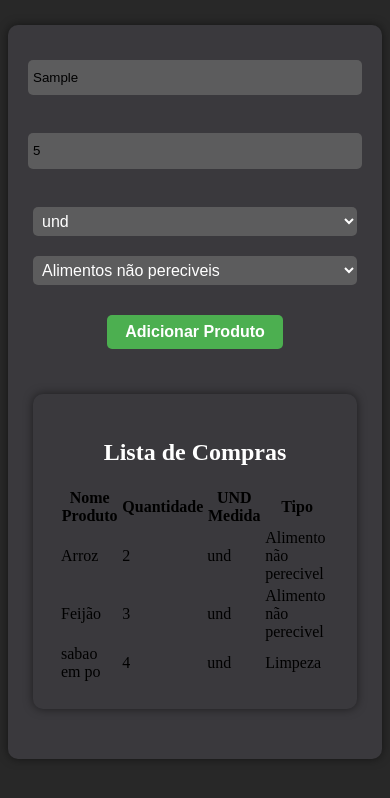
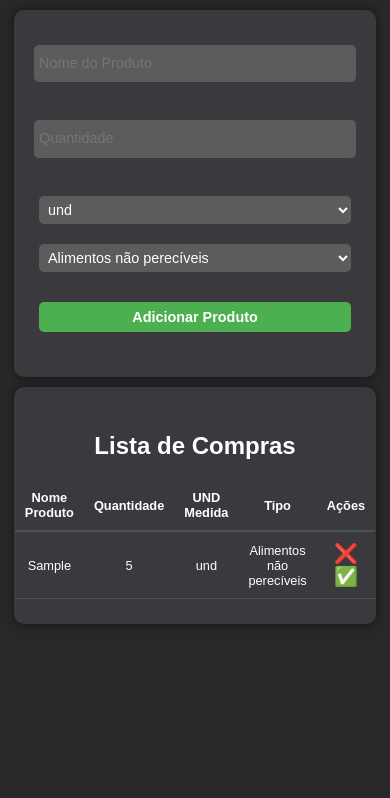
Before and after one commit to Marcelo-115/listadecompras, a plain HTML site: page index.html in a window 390 px wide. Both pictures are taken after typing "Sample", "5" into the empty fields and a click on the button "Adicionar Produto". Drawn offline with Linux system fonts and the light colour scheme.

Commit message:
Add files via upload

```diff
--- a/index.html
+++ b/index.html
@@ -4,31 +4,36 @@
 <head>
     <meta charset="UTF-8">
     <meta name="viewport" content="width=device-width, initial-scale=1.0">
+    <title>Lista de Compras</title>
     <link rel="stylesheet" href="style.css">
-    <title>Lista de Compras</title>
 </head>
 
 <body>
     <div class="content">
         <div class="formulario">
-            <input type="text" placeholder="Nome Produtos"> <br>
-            <input type="number" placeholder="Quantidade"> <br>
+            <input type="text" id="nome_produto" placeholder="Nome do Produto"><br>
+            <input type="number" id="quantidade_produto" placeholder="Quantidade"><br>
+
             <select name="unidade-medida" id="und_med">
                 <option value="und">und</option>
-                <option value="kg">KG</option>
+                <option value="kg">kg</option>
                 <option value="litro">litro</option>
                 <option value="grama">grama</option>
             </select>
+
             <select name="tipo" id="tipo_produto">
-                <option value="alimentos_nao_pereciveis">Alimentos não pereciveis</option>
-                <option value="alimentos_pereciveis">Alimentos pereciveis</option>
+                <option value="alimentos_nao_pereciveis">Alimentos não perecíveis</option>
+                <option value="alimentos_pereciveis">Alimentos perecíveis</option>
                 <option value="limpeza">Limpeza</option>
-                <option value="laticinios">Laticinios</option>
+                <option value="laticinios">Laticínios</option>
                 <option value="bebidas">Bebidas</option>
             </select>
+
             <div class="btn">
                 <button type="button" onclick="adicionarLista()">Adicionar Produto</button>
             </div>
+        </div>
+
         <div class="lista-de-compras">
             <h2>Lista de Compras</h2>
             <table>
@@ -38,33 +43,14 @@
                         <th>Quantidade</th>
                         <th>UND Medida</th>
                         <th>Tipo</th>
+                        <th>Ações</th>
                     </tr>
                 </thead>
                 <tbody>
-                        <tr>
-                            <td>Arroz</td>
-                            <td>2</td>
-                            <td>und</td>
-                            <td>Alimento não perecivel</td>
-                        </tr>
-                        <tr>
-                            <td>Feijão</td>
-                            <td>3</td>
-                            <td>und</td>
-                            <td>Alimento não perecivel</td>
-                        </tr>
-                        <tr>
-                            <td>sabao em po</td>
-                            <td>4</td>
-                            <td>und</td>
-                            <td>Limpeza</td>
-                        </tr>
+                    <!-- As novas linhas serão inseridas aqui pelo JavaScript -->
                 </tbody>
             </table>
-
-
         </div>
-
     </div>
 
     <script src="script.js"></script>
--- a/script.js
+++ b/script.js
@@ -1 +1,112 @@
-let
+// Carrega os dados do localStorage ao iniciar a página
+window.onload = function () {
+    const listaSalva = JSON.parse(localStorage.getItem("listaCompras")) || [];
+    listaSalva.forEach(produto => {
+        adicionarLinhaNaTabela(produto);
+    });
+};
+
+function adicionarLista() {
+    const nomeProduto = document.getElementById('nome_produto').value.trim();
+    const quantidade = document.getElementById('quantidade_produto').value.trim();
+    const unidade = document.getElementById('und_med').value;
+    const tipo = document.getElementById('tipo_produto').selectedOptions[0].text;
+
+    if (!nomeProduto || !quantidade || quantidade <= 0) {
+        alert("Por favor, preencha corretamente todos os campos.");
+        return;
+    }
+
+    const novoProduto = {
+        nomeProduto,
+        quantidade,
+        unidade,
+        tipo,
+        confirmado: false // adicionando status de confirmação
+    };
+
+    adicionarLinhaNaTabela(novoProduto);
+    salvarNoLocalStorage(novoProduto);
+    limparFormulario();
+}
+
+function adicionarLinhaNaTabela(produto) {
+    const tabela = document.querySelector('table tbody');
+    const novaLinha = document.createElement('tr');
+
+    if (produto.confirmado) {
+        novaLinha.style.backgroundColor = 'rgba(0, 128, 0, 0.3)';
+    }
+
+    novaLinha.innerHTML = `
+        <td>${produto.nomeProduto}</td>
+        <td>${produto.quantidade}</td>
+        <td>${produto.unidade}</td>
+        <td>${produto.tipo}</td>
+        <td>
+            <span class="remover">❌</span>
+            <span class="confirmar">✅</span>
+        </td>
+    `;
+
+    // Evento para remover produto
+    novaLinha.querySelector('.remover').addEventListener('click', () => {
+        novaLinha.remove();
+        removerDoLocalStorage(produto);
+    });
+
+    // Evento para confirmar produto
+    novaLinha.querySelector('.confirmar').addEventListener('click', () => {
+        produto.confirmado = true;
+        novaLinha.style.backgroundColor = 'rgba(0, 128, 0, 0.3)';
+        atualizarProdutoNoLocalStorage(produto);
+    });
+
+    tabela.appendChild(novaLinha);
+}
+
+function salvarNoLocalStorage(produto) {
+    const listaSalva = JSON.parse(localStorage.getItem("listaCompras")) || [];
+    listaSalva.push(produto);
+    localStorage.setItem("listaCompras", JSON.stringify(listaSalva));
+}
+
+function removerDoLocalStorage(produtoRemovido) {
+    let listaSalva = JSON.parse(localStorage.getItem("listaCompras")) || [];
+
+    listaSalva = listaSalva.filter(produto =>
+        !(
+            produto.nomeProduto === produtoRemovido.nomeProduto &&
+            produto.quantidade === produtoRemovido.quantidade &&
+            produto.unidade === produtoRemovido.unidade &&
+            produto.tipo === produtoRemovido.tipo
+        )
+    );
+
+    localStorage.setItem("listaCompras", JSON.stringify(listaSalva));
+}
+
+function atualizarProdutoNoLocalStorage(produtoAtualizado) {
+    let listaSalva = JSON.parse(localStorage.getItem("listaCompras")) || [];
+
+    listaSalva = listaSalva.map(produto => {
+        if (
+            produto.nomeProduto === produtoAtualizado.nomeProduto &&
+            produto.quantidade === produtoAtualizado.quantidade &&
+            produto.unidade === produtoAtualizado.unidade &&
+            produto.tipo === produtoAtualizado.tipo
+        ) {
+            return produtoAtualizado;
+        }
+        return produto;
+    });
+
+    localStorage.setItem("listaCompras", JSON.stringify(listaSalva));
+}
+
+function limparFormulario() {
+    document.getElementById('nome_produto').value = '';
+    document.getElementById('quantidade_produto').value = '';
+    document.getElementById('und_med').selectedIndex = 0;
+    document.getElementById('tipo_produto').selectedIndex = 0;
+}
--- a/style.css
+++ b/style.css
@@ -1,8 +1,78 @@
-body{
+/* === ESTILOS GERAIS === */
+body {
     background-color: rgba(0, 0, 0, 0.842);
+    font-family: Arial, sans-serif;
+    margin: 0;
+    padding: 0;
 }
 
-.formulario{
+/* === FORMULÁRIO === */
+.formulario {
+    background-color: rgb(58, 57, 61);
+    padding: 25px;
+    margin: 25px auto;
+    max-width: 680px;
+    display: flex;
+    flex-direction: column;
+    align-items: center;
+    border-radius: 10px;
+    box-shadow: 0 0 10px rgba(0, 0, 0, 0.5);
+}
+
+input,
+select {
+    padding: 5px;
+    margin: 10px 0;
+    width: 100%;
+    border: none;
+    border-radius: 5px;
+    background-color: rgba(99, 99, 99, 0.842);
+    color: white;
+    font-size: 1em;
+    line-height: 1.9em;
+}
+
+select {
+    cursor: pointer;
+    font-weight: 400;
+}
+
+/* === BOTÃO ADICIONAR === */
+.btn {
+    margin: 10px 0;
+    width: 100%;
+    display: flex;
+    justify-content: center;
+    padding: 10px;
+}
+
+button {
+    padding: 0.5em;
+    width: 100%;
+    background-color: #4CAF50;
+    color: white;
+    border: none;
+    border-radius: 5px;
+    cursor: pointer;
+    font-size: 1em;
+    font-weight: 600;
+    transition: background-color 0.3s ease;
+}
+
+button:hover {
+    background-color: #45a049;
+}
+
+button:active {
+    background-color: #3e8e41;
+}
+
+button:focus {
+    outline: none;
+}
+
+/* === ÁREA DA LISTA === */
+.lista-de-compras {
     background-color: rgb(58, 57, 61);
     padding: 25px;
     margin: 25px auto;
@@ -14,82 +84,19 @@ body{
     box-shadow: 0 0 10px rgba(0, 0, 0, 0.5);
 }
 
-input{
-    padding: 5px;
-    margin: 10px;
-    width: 11rem;
-    border: none;
-    border-radius: 5px;
-    background-color: rgba(99, 99, 99, 0.842);
-    width: 100%;
-    line-height: 1.9em;
-
-}
-select{
-    margin: 10px;
-    padding: 5px;
-    width: 11rem;
-    border: none;
-    border-radius: 5px;
-    background-color: rgba(99, 99, 99, 0.842);
-    width: 100%;
-    line-height: 1.9em;
+.lista-de-compras h2 {
     color: white;
-    font-size: 1em;
-    cursor: pointer;
-    font-weight: 400;
+    text-align: center;
+    margin-bottom: 20px;
 }
 
-.btn{
-    margin: 10px auto;
-    width: 11rem;
-    display: flex;
-    justify-content: center;
-    align-items: center;
-    flex-direction: column;
-    gap: 10px;
-    padding: 10px;
-}
-
-button{
-    padding: 0.5em;
-    width: 100%;
-    background-color: #4CAF50;
-    color: white;
-    border: none;
-    border-radius: 5px;
-    cursor: pointer;
-    font-size: 1em;
-    font-weight: 600;
-
-}
-
-button:hover{
-    background-color: #45a049;
-}
-button:active{
-    background-color: #3e8e41;
-}
-button:focus{
-    outline: none;
-}
-.lista-de-compras{
-    background-color: rgb(58, 57, 61);
-    padding: 25px;
-    margin: 25px auto;
-    max-width: 450px;
-    display: flex;
-    flex-direction: column;
-    align-items: center;
-    border-radius: 10px;
-    box-shadow: 0 0 10px rgba(0, 0, 0, 0.5);
-}
-.lista-de-compras ul{
+.lista-de-compras ul {
     list-style-type: none;
     padding: 0;
     margin: 0;
 }
-.lista-de-compras li{
+
+.lista-de-compras li {
     background-color: rgba(99, 99, 99, 0.842);
     padding: 10px;
     margin: 5px 0;
@@ -98,24 +105,97 @@ button:focus{
     justify-content: space-between;
     align-items: center;
 }
-.lista-de-compras li span{
+
+.lista-de-compras li span {
     flex-grow: 1;
     margin-right: 10px;
 }
-.lista-de-compras li button{
-    background-color: #f44336;
-    color: white;
-    border: none;
-    border-radius: 5px;
-    padding: 5px 10px;
-    cursor: pointer;
-}
-.lista-de-compras li button:hover{
-    background-color: #d32f2f;
+
+/* === TABELA === */
+table {
+    width: 100%;
+    border-collapse: collapse;
 }
 
-h2{
+th, td {
+    padding: 10px;
+    border-bottom: 1px solid #dddddd24;
     color: white;
     text-align: center;
-    margin-bottom: 20px;
 }
+
+th {
+    border-bottom: 2px solid #dddddd24;
+}
+
+/* === ÍCONES DE AÇÃO === */
+span.remover,
+span.confirmar {
+    cursor: pointer;
+    font-size: 1.2rem;
+    margin: 0 5px;
+    transition: transform 0.2s ease;
+}
+
+span.remover:hover {
+    color: #ff5c5c;
+    transform: scale(1.2);
+}
+
+span.confirmar:hover {
+    color: #7CFC00;
+    transform: scale(1.2);
+}
+
+/* === BOTÕES ESPECÍFICOS SE FOR USAR <button> EM ALGUM PONTO === */
+button.editar,
+button.remover {
+    font-size: 12px;
+    width: 80px;
+}
+
+button.remover {
+    background-color: #b80f0f;
+}
+
+button.remover:hover {
+    background-color: #a10c0c;
+}
+
+
+
+@media screen and (max-width: 600px) {
+    .formulario, .lista-de-compras {
+        max-width: 450px;
+        width: 80%;
+        margin: 10px auto;
+    }
+
+    input, select, button {
+        font-size: 0.9em;
+    }
+    th, td {
+        font-size: 0.8em;
+    }
+
+
+
+}
+
+@media screen and (max-width: 200px) {
+    .formulario, .lista-de-compras {
+        max-width: 100px;
+        width: 80%;
+        margin: 10px auto;
+    }
+
+    input, select, button {
+        font-size: 0.8em;
+    }
+    th, td {
+        font-size: 0.5em;
+    }
+
+
+
+}
```
Lines whose indentation alone changed are shown as unchanged.
